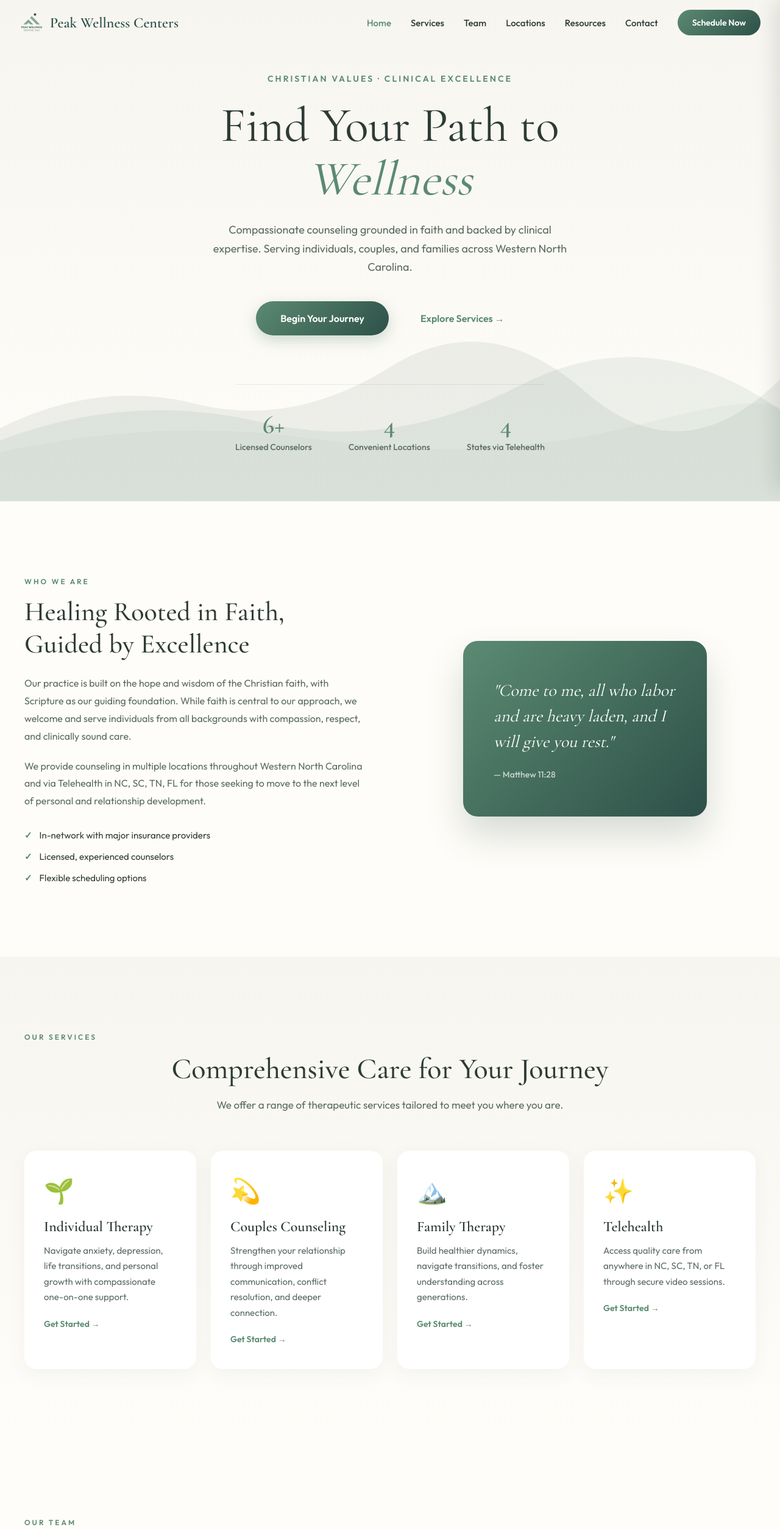
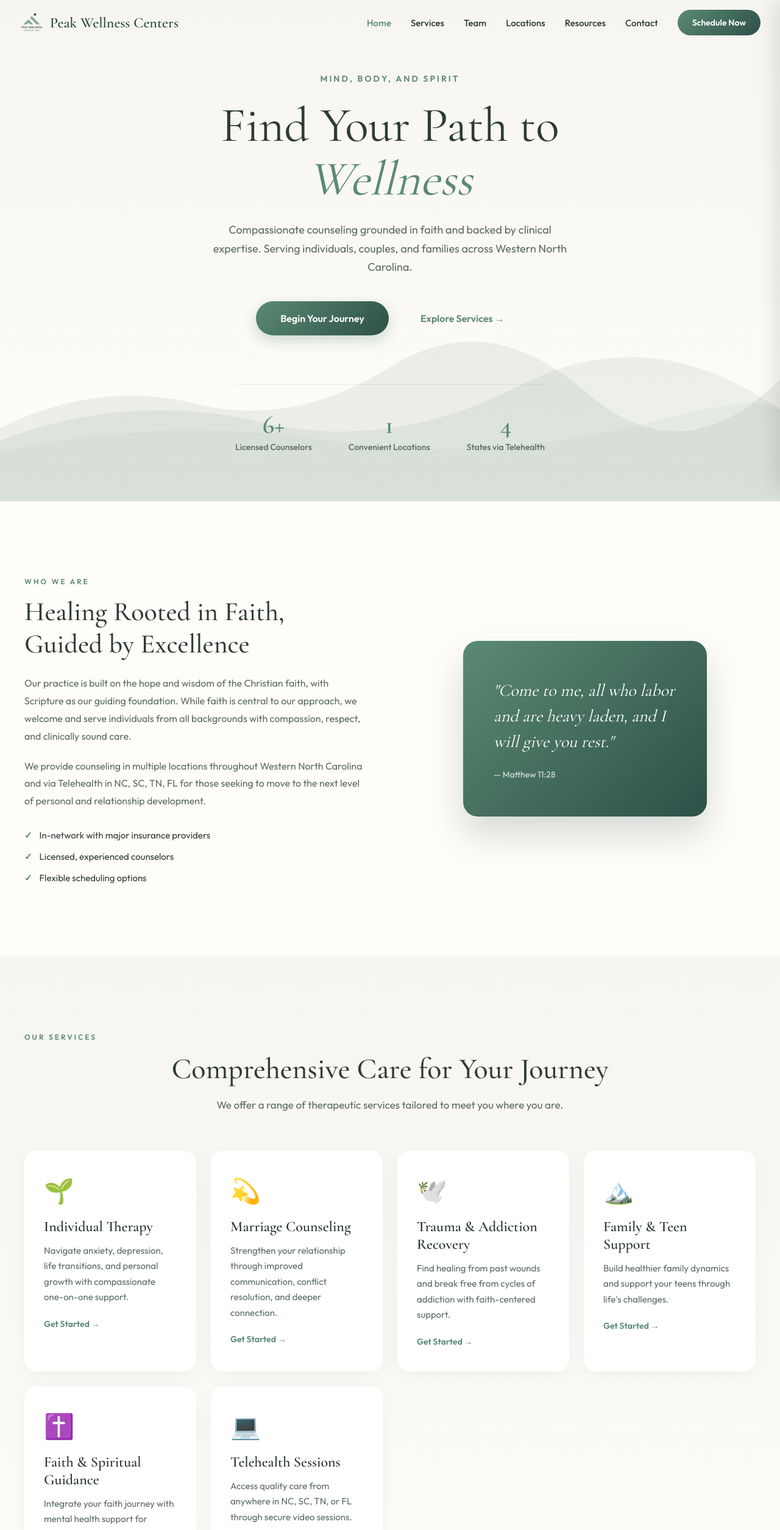
Before and after one commit to katiecannington/peak-wellness, a React (Vite) app in the folder peak-wellness-site/: page / in a window 1280 px wide. Shown: the top 2509 px of the page at 61% size. Built offline with nearby package versions, Linux system fonts and the light colour scheme.

Commit message:
Update config.js

```diff
--- a/peak-wellness-site/src/config.js
+++ b/peak-wellness-site/src/config.js
@@ -10,19 +10,29 @@ export const config = {
   // BUSINESS INFO
   // ----------------------
   businessName: "Peak Wellness Centers",
-  tagline: "Christian Values · Clinical Excellence",
+  tagline: "Mind, Body, and Spirit",
+  heroHeadline: "Caring for the Whole Person",
+  heroSubhead: "Faith-based counseling designed for real life. Evidence-based, compassionate, and centered on lasting change.",
 
   // ----------------------
   // CONTACT INFORMATION
   // ----------------------
-  phone: "(828) 692-6383",
-  phoneRaw: "8286926383", // No dashes, used for tel: links
+  phone: "(828) 333-1285",
+  phoneRaw: "8283331285",
   email: "contact@peakwellnesscenters.com",
 
-  // Contact form - Choose ONE option:
-  // Option 1: Formspree (free, easy) - Sign up at formspree.io
+  // Contact form - Formspree (free, easy) - Sign up at formspree.io
   formspreeId: "YOUR_FORMSPREE_ID", // Replace with your Formspree form ID
-  // Option 2: Email directly (requires backend setup)
+
+  // ----------------------
+  // ADDRESS
+  // ----------------------
+  address: {
+    street: "38 Rosscraggon Road",
+    city: "Asheville",
+    state: "NC",
+    zip: "28803"
+  },
 
   // ----------------------
   // HOURS
@@ -31,66 +41,59 @@ export const config = {
   afterHoursNote: "Messages left on Friday will be returned the following Monday.",
 
   // ----------------------
+  // ABOUT SECTION
+  // ----------------------
+  aboutTitle: "Our Commitment to Faith-Integrated Counseling",
+  aboutText: [
+    "Peak Wellness Centers was built on Christian compassion and clinical excellence.",
+    "We believe every person deserves access to care that honors both professional integrity and spiritual truth.",
+    "Our counselors combine evidence-based methods with faith-centered wisdom to help individuals, couples, and families find hope, healing, and renewed purpose."
+  ],
+
+  // ----------------------
   // TEAM MEMBERS
   // ----------------------
-  // Add, remove, or edit team members here
   team: [
     {
-      name: "Dr. Sarah Mitchell",
-      role: "Clinical Director",
-      specialty: "Anxiety & Depression"
+      name: "Rev. Kevin Wimbish, MS, LMFT",
+      role: "Founder",
+      specialty: "Marriage & Family Therapy"
     },
     {
-      name: "James Crawford",
-      role: "Licensed Counselor",
+      name: "Michael Reed, LPC",
+      role: "Couples & Family Specialist",
       specialty: "Couples & Families"
     },
     {
-      name: "Amanda Chen",
-      role: "Licensed Therapist",
-      specialty: "Trauma & PTSD"
+      name: "Sarah Brooks, LCSW",
+      role: "Trauma & Grief Counselor",
+      specialty: "Trauma & Grief"
     },
     {
-      name: "Michael Torres",
-      role: "Licensed Counselor",
-      specialty: "Life Transitions"
+      name: "Jessie Logan, MA, LCMHCA",
+      role: "Teen & Young Adult Therapist",
+      specialty: "Teens & Young Adults"
     },
     {
-      name: "Rachel Kim",
-      role: "Licensed Therapist",
-      specialty: "Eating Disorders"
+      name: "Rachel Coleman",
+      role: "Intake & Care Coordination",
+      specialty: "Client Support"
     },
     {
-      name: "David Williams",
-      role: "Licensed Counselor",
-      specialty: "Addiction Recovery"
+      name: "Allen Williams",
+      role: "Business Manager",
+      specialty: "Operations"
     }
   ],
 
   // ----------------------
   // LOCATIONS
   // ----------------------
-  // Add, remove, or edit locations here
   locations: [
     {
       city: "Asheville",
-      address: "1293 Mountain View Dr, Suite 200",
-      phone: "(828) 692-6383"
-    },
-    {
-      city: "Hendersonville",
-      address: "456 Blue Ridge Parkway, Building B",
-      phone: "(828) 692-6384"
-    },
-    {
-      city: "Marion",
-      address: "789 Valley Springs Road",
-      phone: "(828) 692-6385"
-    },
-    {
-      city: "Spruce Pine",
-      address: "321 Highland Avenue",
-      phone: "(828) 692-6386"
+      address: "38 Rosscraggon Road",
+      phone: "(828) 333-1285"
     }
   ],
 
@@ -110,22 +113,52 @@ export const config = {
       details: ["Anxiety & Depression", "Life Transitions", "Grief & Loss", "Personal Growth"]
     },
     {
-      title: "Couples Counseling",
+      title: "Marriage Counseling",
       description: "Strengthen your relationship through improved communication, conflict resolution, and deeper connection.",
       icon: "💫",
-      details: ["Communication Skills", "Conflict Resolution", "Premarital Counseling", "Infidelity Recovery"]
+      details: ["Communication Skills", "Conflict Resolution", "Premarital Counseling", "Relationship Restoration"]
     },
     {
-      title: "Family Therapy",
-      description: "Build healthier dynamics, navigate transitions, and foster understanding across generations.",
-      icon: "🏔️",
-      details: ["Parenting Support", "Blended Families", "Teen Issues", "Aging Parents"]
+      title: "Trauma & Addiction Recovery",
+      description: "Find healing from past wounds and break free from cycles of addiction with faith-centered support.",
+      icon: "🕊️",
+      details: ["Trauma Recovery", "Addiction Support", "PTSD Treatment", "Healing & Restoration"]
     },
     {
-      title: "Telehealth",
+      title: "Family & Teen Support",
+      description: "Build healthier family dynamics and support your teens through life's challenges.",
+      icon: "🏔️",
+      details: ["Parenting Support", "Teen Counseling", "Family Dynamics", "Young Adult Therapy"]
+    },
+    {
+      title: "Faith & Spiritual Guidance",
+      description: "Integrate your faith journey with mental health support for whole-person healing.",
+      icon: "✝️",
+      details: ["Spiritual Direction", "Faith Integration", "Biblical Counseling", "Purpose & Meaning"]
+    },
+    {
+      title: "Telehealth Sessions",
       description: "Access quality care from anywhere in NC, SC, TN, or FL through secure video sessions.",
-      icon: "✨",
+      icon: "💻",
       details: ["Secure Platform", "Flexible Scheduling", "Same Quality Care", "Multi-State Licensed"]
+    }
+  ],
+
+  // ----------------------
+  // BENEFITS / FEATURES
+  // ----------------------
+  benefits: [
+    {
+      title: "Faith-Driven Care",
+      description: "Our clinicians integrate biblical truth with proven therapy approaches—no need to choose between your faith and your mental health."
+    },
+    {
+      title: "Experienced Clinicians",
+      description: "Licensed professionals with years of experience in trauma, marriage, and family therapy; trained to serve from a Christian worldview."
+    },
+    {
+      title: "Accessible & Flexible",
+      description: "Same-week appointments, telehealth options, and easy online scheduling make it simple to get started—wherever you are."
     }
   ],
 
@@ -134,16 +167,16 @@ export const config = {
   // ----------------------
   testimonials: [
     {
-      quote: "Peak Wellness has been transformative for our family. The counselors truly care and provide practical tools we use every day.",
-      author: "— Sarah M., Asheville"
+      quote: "Peak Wellness gave us tools to rebuild our marriage while growing stronger in our faith.",
+      author: "— Emily & Mark T."
     },
     {
-      quote: "I finally found a therapist who understands me. The combination of faith and clinical excellence is exactly what I needed.",
-      author: "— Michael T., Hendersonville"
+      quote: "I felt understood, not judged, and left each session with hope.",
+      author: "— J.S."
     },
     {
-      quote: "After years of struggling, I'm finally seeing real progress. The team here is exceptional.",
-      author: "— Jennifer R., Marion"
+      quote: "The combination of professional guidance and prayer changed everything.",
+      author: "— Carol S."
     }
   ],
 
@@ -165,7 +198,7 @@ export const config = {
   faqItems: [
     {
       question: "How do I schedule an appointment?",
-      answer: "You can schedule an appointment by calling our office at (828) 692-6383, sending us an email, or filling out our contact form. We'll get back to you within 24 hours to find a time that works for you."
+      answer: "You can schedule an appointment by calling our office at (828) 333-1285, sending us an email, or filling out our contact form. We offer same-week appointments and will get back to you within 24 hours."
     },
     {
       question: "Do you accept insurance?",
@@ -194,6 +227,10 @@ export const config = {
     {
       question: "Is everything I share confidential?",
       answer: "Yes, confidentiality is fundamental to our practice. What you share in therapy stays between you and your counselor, with limited exceptions required by law (such as imminent danger to yourself or others)."
+    },
+    {
+      question: "How is faith integrated into counseling?",
+      answer: "Our counselors integrate biblical truth with evidence-based therapy approaches. We honor your faith journey while providing professional clinical care. You don't have to choose between your faith and your mental health."
     }
   ],
 
@@ -201,8 +238,8 @@ export const config = {
   // SOCIAL MEDIA (optional)
   // ----------------------
   socialMedia: {
-    facebook: "", // e.g., "https://facebook.com/peakwellness"
-    instagram: "", // e.g., "https://instagram.com/peakwellness"
+    facebook: "",
+    instagram: "",
     linkedin: ""
   }
 };
```
